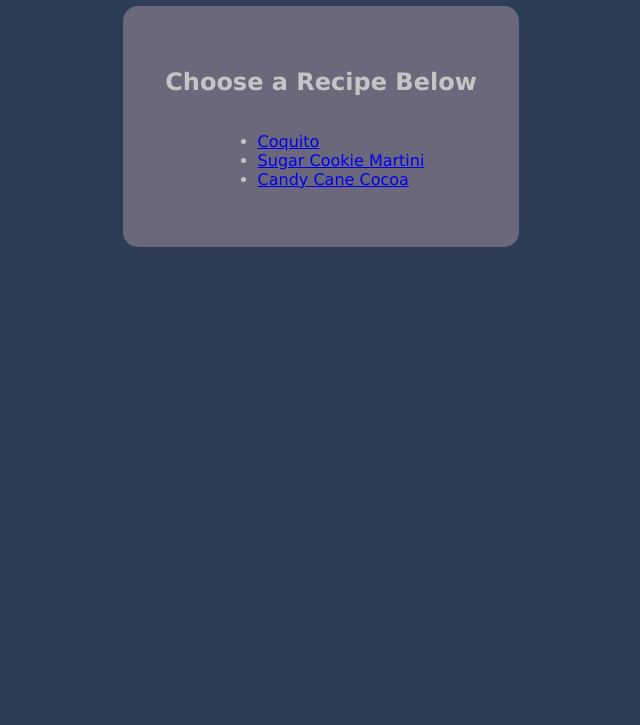
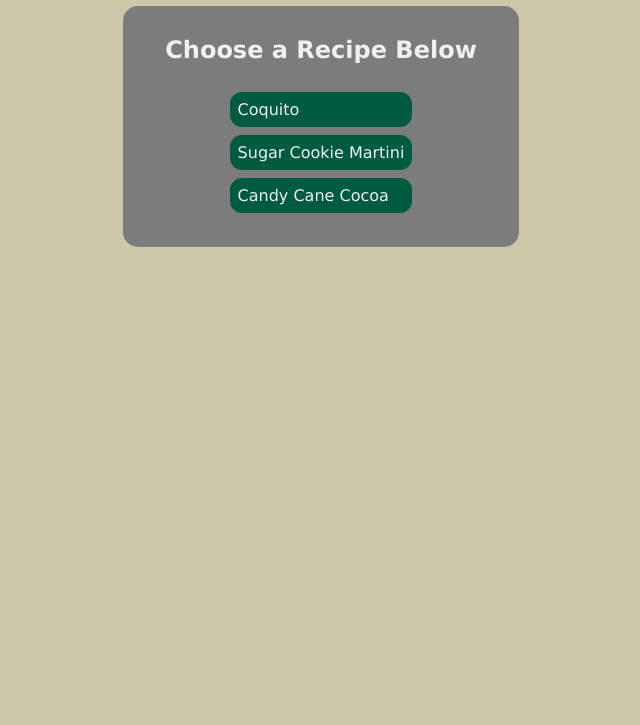
Before and after one commit to Mamii868/odin-recipes, a plain HTML site: page index.html in a window 1280 px wide. Shown: the part 75-800 px from the top of the page, without its empty margins (319-959 px from the left). Drawn offline with Linux system fonts and the light colour scheme.

Commit message:
change colors and add button style

```diff
--- a/style.css
+++ b/style.css
@@ -1,11 +1,12 @@
 body {
     font-family:Verdana, Geneva, Tahoma, sans-serif;
-    background-color: #2C3D55;
-    color: #c5c5c5;
+    background-color: #CCC8AA;
+    color: #F1EFEF;
 }
 
 .title {
     text-align: center;
+    color: #191717;
 }
 
 .container {
@@ -18,9 +19,28 @@ body {
     display: flex;
     flex-direction: column;
     align-items: center;
-    border: 10px solid #6A687A;
+    border: 10px solid #7D7C7C;
     border-radius: 15px;
-    background-color: #6A687A;
+    background-color: #7D7C7C;
     max-width: 50vmin;
-    padding: 2rem;
+    padding: 0rem 2rem;
 }
+
+.webList {
+    list-style: none;
+    padding: 0;
+    margin-top: 0;
+}
+
+.webList li {
+    background-color: #005B41;
+    margin: 0.5rem;
+    border: 0.5rem solid #005B41;
+    border-radius: 12px;
+}
+
+a {
+    text-decoration: none;
+    color: #F1EFEF;
+
+}
```
